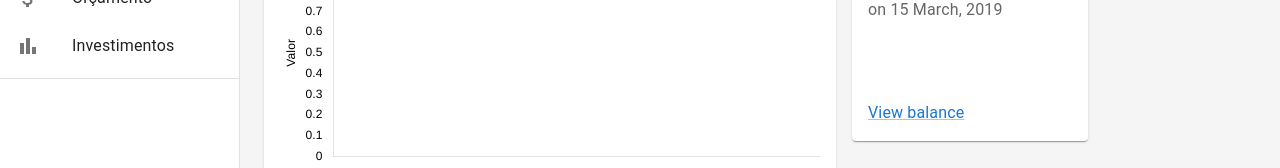
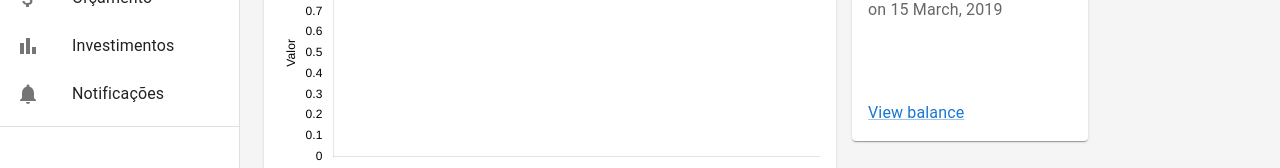
Before and after one commit to JonasRodri23/front-end-nextjs-organiza, a Next.js app: page /dashboard in a window 1280 px wide. Shown: the part 195-363 px from the top of the page. Built offline with nearby package versions, Linux system fonts and the light colour scheme.

Commit message:
botão de notificações

```diff
--- a/src/components/dashboard/listItems.js
+++ b/src/components/dashboard/listItems.js
@@ -6,7 +6,7 @@ import DashboardIcon from '@mui/icons-material/Dashboard';
 import BarChartIcon from '@mui/icons-material/BarChart';
 import LayersIcon from '@mui/icons-material/Layers';
 import AttachMoneyIcon from '@mui/icons-material/AttachMoney';
-
+import NotificationsIcon from '@mui/icons-material/Notifications';
 
 
 export const mainListItems = (
@@ -35,5 +35,11 @@ export const mainListItems = (
       </ListItemIcon>
       <ListItemText primary="Investimentos" />
     </ListItemButton>
+    <ListItemButton to="/notificacoes">
+      <ListItemIcon>
+        <NotificationsIcon />
+      </ListItemIcon>
+      <ListItemText primary="Notificações" />
+    </ListItemButton>
   </React.Fragment>
 );
```
